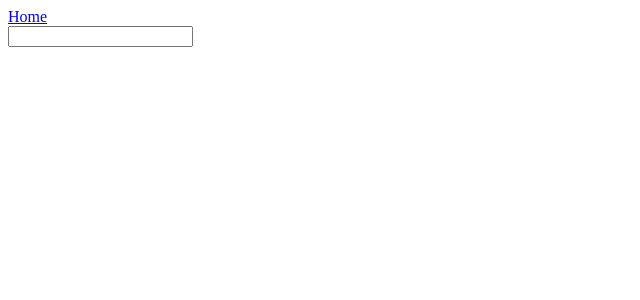
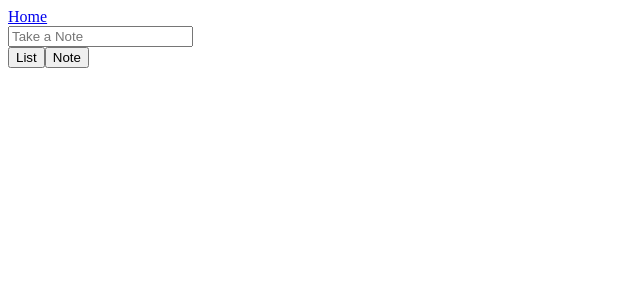
Before and after one commit to MrRob0t404/passion-project, a React (Create React App) app in the folder frontend/: page / in a window 1280 px wide. Shown: the top 300 px of the page, without its empty margins (0-640 px from the left). Built offline with nearby package versions, Linux system fonts and the light colour scheme.

Commit message:
added notes and lists

```diff
--- a/frontend/src/App.js
+++ b/frontend/src/App.js
@@ -1,5 +1,5 @@
 import React, {Component} from 'react'
-import {Link, Switch, Route} from 'react-router-dom'
+import {Switch, Route} from 'react-router-dom'
 
 import ToDoRouter from './ToDo/ToDoRouter'
 
--- a/frontend/src/ToDo/Home.js
+++ b/frontend/src/ToDo/Home.js
@@ -1,28 +1,60 @@
 import React, {Component} from 'react'
-import ToDoList from './ToDoList'
 
 class Home extends Component {
+    constructor() {
+        super()
+        this.state = {
+            textField: false
+        }
+    }
 
-    // renderToDoList = () => {     return <ToDoList /> }
-    handleItem = e => {
-        console.log(e.target.value)
+    handleClick = () => {
+        this.setState({
+            textField: !this.state.textField
+        })
     }
 
     render() {
-        const {onSubmit, handleInput, value, toDoArray} = this.props
-        console.log(this.props)
+        const {
+            onSubmit,
+            handleInput,
+            value,
+            toDoArray,
+            toggleComplete,
+            toggleMode,
+            handleTextField,
+            mode
+        } = this.props
+        const {textField} = this.state
+        console.log('home field:', this.state.textField)
         return (
             <div>
                 <div>
                     <form onSubmit={onSubmit}>
-                        <input type='text' onChange={handleInput} value={value}/>
+                        <input
+                            placeholder="Take a Note"
+                            type='text'
+                            onChange={handleInput}
+                            value={value}
+                            onClick={this.handleClick}/>
                     </form>
+                    <button onClick={toggleMode} name='list' className='mode'>
+                        List
+                    </button>
+                    <button onClick={toggleMode} name='note' className='mode'>
+                        Note
+                    </button>
+                    {textField && mode === 'note'
+                        ? <textarea rows="4" onChange={handleTextField} value={value} cols="50"></textarea>
+                        : textField && mode === 'list'
+                            ? <input type='text'/>
+                            : ''}
                 </div>
                 <div>
                     <div>
                         <ul>
                             {toDoArray.map(element => {
-                                return <li onClick={this.handleItem}>{element}</li>
+                                return <li onClick={toggleComplete} toggleComplete={toggleComplete}>{element.task}</li>
                             })}
                         </ul>
                     </div>
--- a/frontend/src/ToDo/ToDoList.js
+++ /dev/null
@@ -1,9 +0,0 @@
-import React from 'react'
-
-const ToDoList = props => {
-    this.props.toDoArray.forEach(element => {
-        console.log(element)
-    })
-}
-
-export default ToDoList
--- a/frontend/src/ToDo/ToDoRouter.js
+++ b/frontend/src/ToDo/ToDoRouter.js
@@ -8,6 +8,9 @@ class ToDoRouter extends Component {
     constructor() {
         super();
         this.state = {
+            mode: 'note',
+            note: '',
+            list: '',
             input: '',
             toDoArray: []
         }
@@ -18,8 +21,10 @@ class ToDoRouter extends Component {
         const {toDoArray, input} = this.state
         this.setState({
             toDoArray: [
-                ...toDoArray,
-                input
+                ...toDoArray, {
+                    task: input,
+                    complete: false
+                }
             ],
             input: ''
         })
@@ -29,17 +34,31 @@ class ToDoRouter extends Component {
         this.setState({input: e.target.value})
     }
 
+    toggleComplete = e => {
+        console.log('toggleComplete', e.target.value)
+    }
+
+    toggleMode = e => {
+        this.setState({mode: e.target.name})
+    }
+
+    handleTextField = e => {
+        console.log('text input', e.target.name)
+    }
+
     renderTodoList = () => {
-        const {input, toDoArray} = this.state
+        const {input, toDoArray, mode} = this.state
         return <Home
             onSubmit={this.onSubmit}
             handleInput={this.handleInput}
             value={input}
-            toDoArray={toDoArray}/>
+            toDoArray={toDoArray}
+            toggleComplete={this.toggleComplete}
+            toggleMode={this.toggleMode}
+            handleTextField={this.handleInput}
+            mode={mode}/>
     }
-
     render() {
-        console.log('state:', this.state)
         return (
             <div>
                 <div>
```
